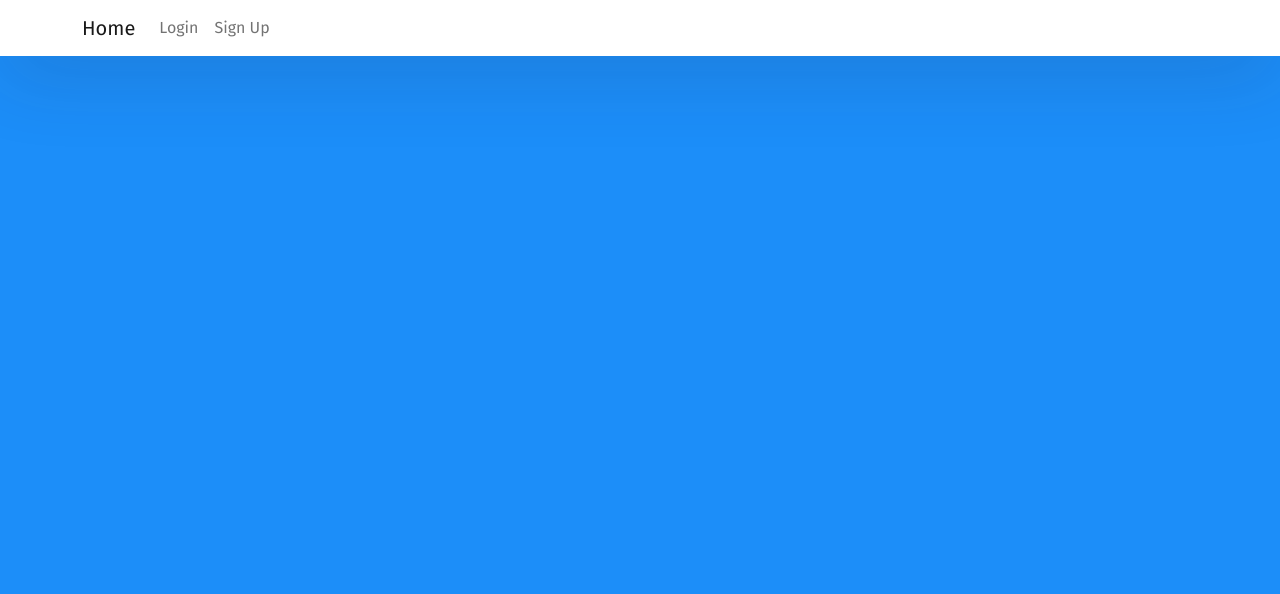
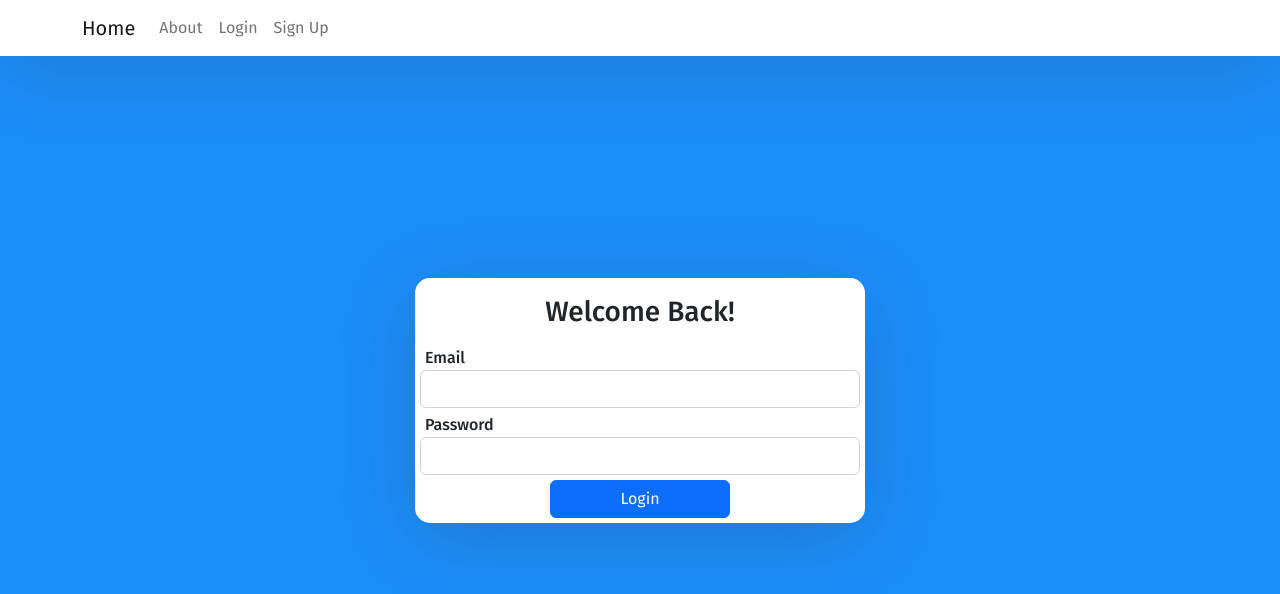
Before and after one commit to Mark-Donohue/budget-app-v2, a Vue app in the folder client/: page /login in a window 1280 px wide. Before the commit this address had no page. Shown: the top 594 px of the page. Built offline with nearby package versions, Linux system fonts and the light colour scheme.

Commit message:
Add login form view

```diff
--- a/client/src/App.vue
+++ b/client/src/App.vue
@@ -57,11 +57,22 @@ import NavigationBar from './components/NavigationBar.vue';
   }
 
   .auth-inner {
+    border-radius: 15px;
     width: 450px;
     margin: auto;
     background: #FFFFFF;
     box-shadow: 0px 14px 80px rgba(34, 35, 58, 0.2);
     padding: 40px, 55px, 45px, 55px;
+  }
+
+  .auth-wrapper label {
+    padding-left: 5px;
+  }
+
+  .auth-wrapper .form-group {
+    padding-bottom: 5px;
+    padding-left: 5px;
+    padding-right: 5px;
   }
 
   .auth-wrapper .form-control:focus {
@@ -73,6 +84,7 @@ import NavigationBar from './components/NavigationBar.vue';
     text-align: center;
     margin: 0;
     line-height: 1;
+    padding-top: 20px;
     padding-bottom: 20px;
   }
 
--- a/client/src/components/NavigationBar.vue
+++ b/client/src/components/NavigationBar.vue
@@ -5,6 +5,9 @@
         <a href="#" class="navbar-brand">Home</a>
         <div class="collapse navbar-collapse">
           <ul class="navbar-nav ml-auto">
+            <li class="nav-item">
+              <a href="#" class="nav-link">About</a>
+            </li>
             <li class="nav-item">
               <a href="#" class="nav-link">Login</a>
             </li>
--- a/client/src/router/index.js
+++ b/client/src/router/index.js
@@ -1,7 +1,7 @@
 import { createRouter, createWebHistory } from 'vue-router'
 import HomeView from '../views/HomeView.vue'
 import AboutView from '../views/AboutView.vue'
-import BudgetView from '../views/BudgetView.vue'
+import LoginView from '../views/LoginView.vue'
 
 const routes = [
   {
@@ -15,9 +15,9 @@ const routes = [
     component: AboutView
   },
   {
-    path: '/budget/:id',
-    name: 'Budget',
-    component: BudgetView,
+    path: '/login',
+    name: 'Login',
+    component: LoginView,
   }
 ]
 
--- a/client/src/views/HomeView.vue
+++ b/client/src/views/HomeView.vue
@@ -1,6 +1,8 @@
 <template>
   <div class="auth-wrapper">
-    <div class="auth-inner">Hello</div>
+    <div class="auth-inner">
+      <h3>Welcome!</h3>
+    </div>
   </div>
 </template>
 
--- /dev/null
+++ b/client/src/views/LoginView.vue
@@ -0,0 +1,35 @@
+<template>
+  <div class="auth-wrapper">
+    <div class="auth-inner">
+      <h3>Welcome Back!</h3>
+      <div class="form-group">
+        <label>Email</label>
+        <input type="email" class="form-control"/>
+      </div>
+      <div class="form-group">
+        <label>Password</label>
+        <input type="password" class="form-control"/>
+      </div>
+      <div class="btn-login">
+        <button class="btn btn-primary btn-block">Login</button>
+      </div>
+    </div>
+  </div>
+</template>
+
+<script>
+  export default {
+    name: 'LoginView',
+  };
+</script>
+
+<style scoped>
+  .auth-wrapper .btn-login {
+    text-align: center;
+    padding-bottom: 5px;
+  }
+
+  .auth-wrapper .btn {
+    width: 40%;
+  }
+</style>
```
